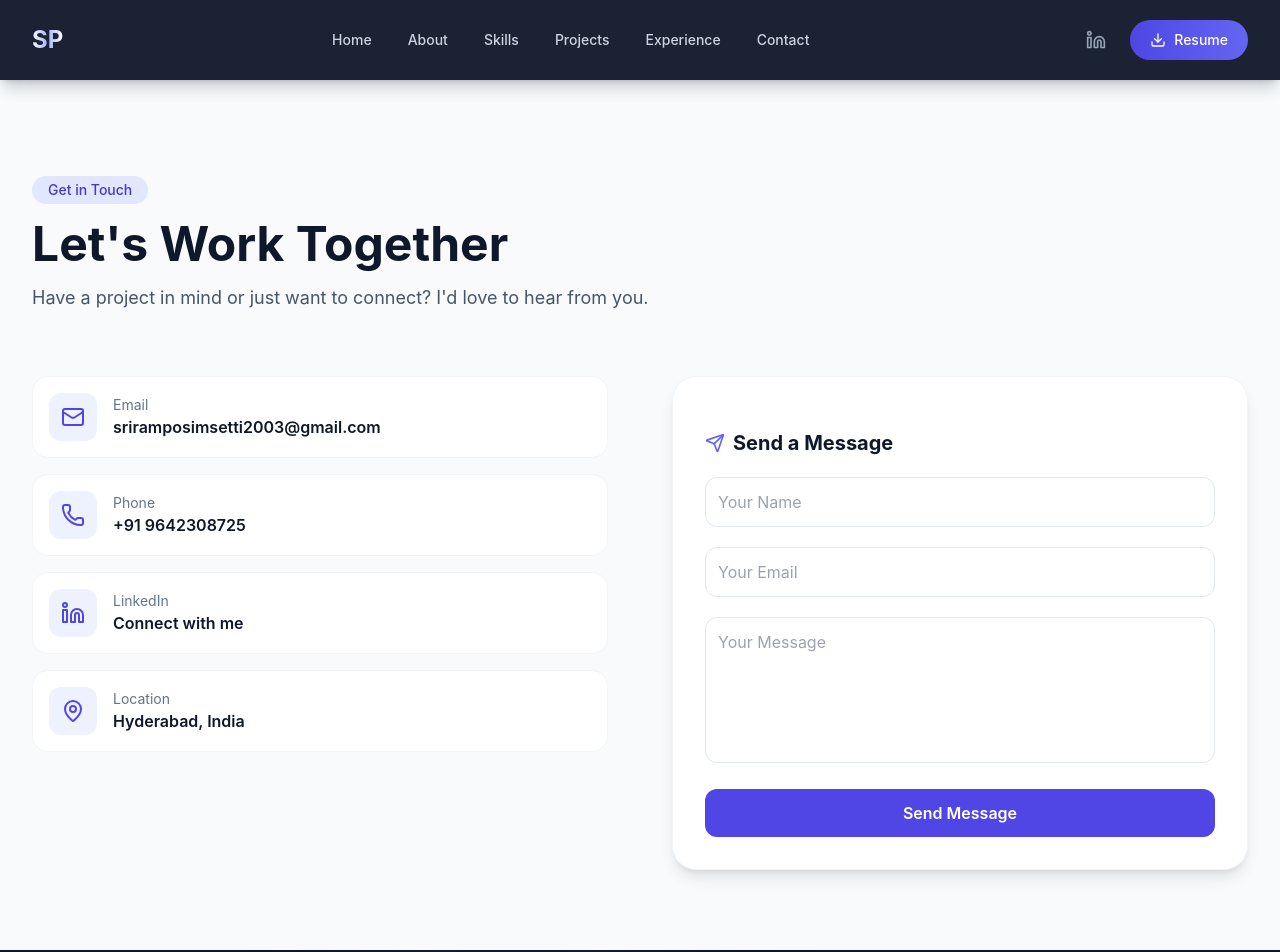
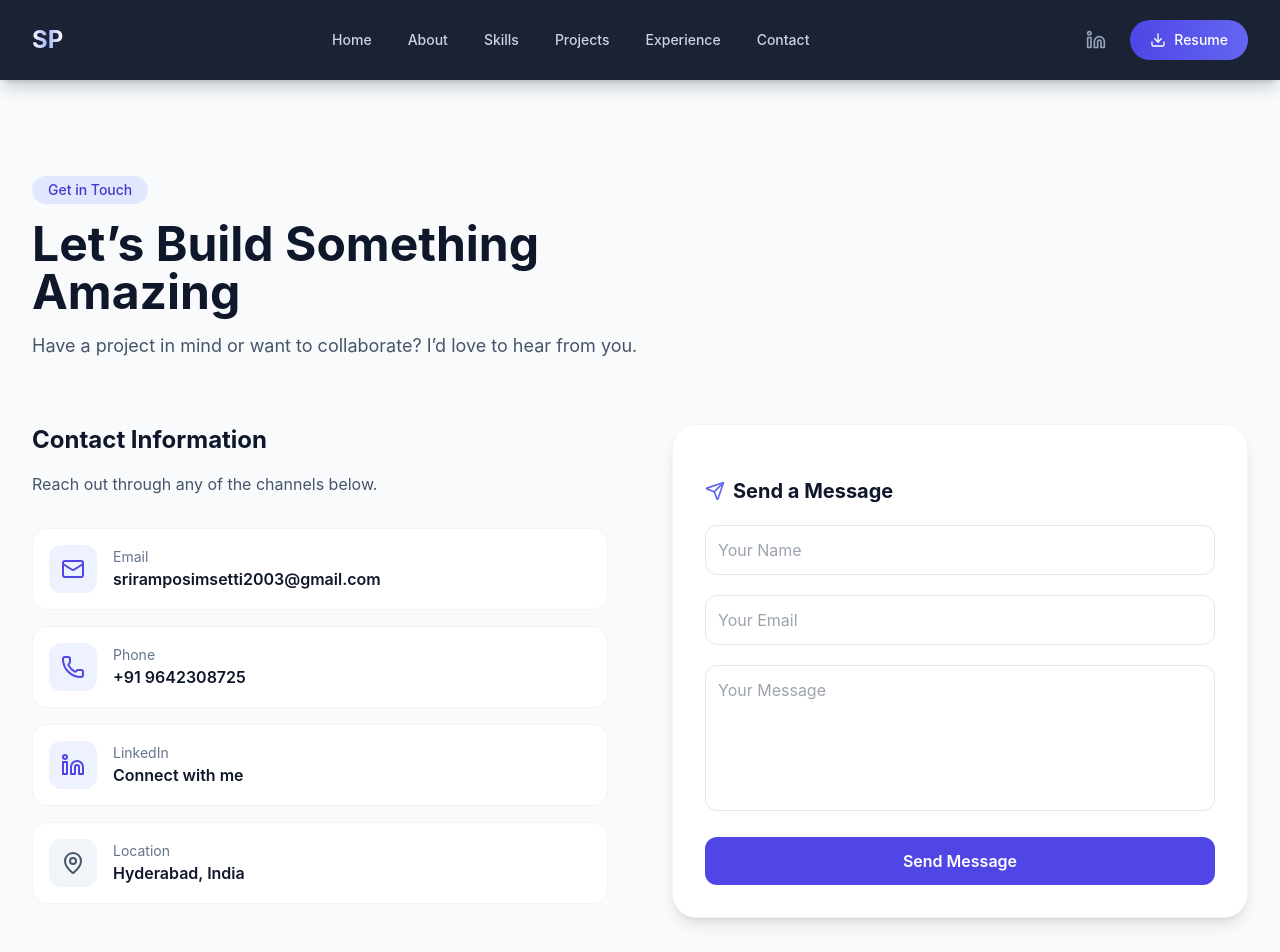
Before and after one commit to sriramposimsetti2003-tech/portfolio, a React (Vite) app in the folder portfolio/: page /contact in a window 1280 px wide. Shown: the top 952 px of the page. Built offline with nearby package versions, Linux system fonts and the light colour scheme.

Commit message:
Secondaty change to get emails

```diff
--- a/portfolio/src/Pages/Contact.jsx
+++ b/portfolio/src/Pages/Contact.jsx
@@ -3,14 +3,25 @@ import { motion } from "framer-motion";
 import { Mail, Phone, Linkedin, MapPin, Send } from "lucide-react";
 
 export default function Contact() {
-  const [form, setForm] = useState({
-    name: "",
-    email: "",
-    message: "",
+  const [status, setStatus] = useState("idle");
+
+  const handleSubmit = (e) => {
+    e.preventDefault();
+    setStatus("sending");
+
+    const formData = new FormData(e.target);
+
+    fetch("/", {
+      method: "POST",
+      body: formData,
+    })
+      .then(() => {
+        setStatus("success");
+        e.target.reset();
+      })
+      .catch(() => {
+        setStatus("error");
       });
-
-  const handleChange = (e) => {
-    setForm({ ...form, [e.target.name]: e.target.value });
   };
 
   const contactInfo = [
@@ -41,31 +52,58 @@ export default function Contact() {
   ];
 
   return (
-    <div className="min-h-screen pt-24 pb-20 relative">
+    <section id="contact" className="min-h-screen pt-24 pb-20 relative">
       {/* Background */}
       <div className="absolute inset-0 bg-gradient-to-b from-slate-50 to-white -z-10" />
+      <div className="absolute bottom-0 right-0 w-[600px] h-[600px] bg-gradient-to-br from-indigo-100/50 to-cyan-100/50 rounded-full blur-3xl -z-10" />
 
       <div className="max-w-7xl mx-auto px-6 lg:px-8">
-        {/* Heading */}
+        {/* Header */}
         <div className="max-w-2xl mb-16">
           <span className="inline-block mb-4 px-4 py-1 text-sm font-medium rounded-full bg-indigo-100 text-indigo-700">
             Get in Touch
           </span>
           <h2 className="text-4xl md:text-5xl font-bold text-slate-900 mb-4">
-            Let's Work Together
+            Let’s Build Something Amazing
           </h2>
           <p className="text-lg text-slate-600">
-            Have a project in mind or just want to connect? I'd love to hear from you.
+            Have a project in mind or want to collaborate? I’d love to hear from you.
           </p>
         </div>
 
         <div className="grid lg:grid-cols-2 gap-16">
-          {/* Contact Info */}
+          {/* LEFT: Contact Info */}
+          <motion.div
+            initial={{ opacity: 0, x: -40 }}
+            whileInView={{ opacity: 1, x: 0 }}
+            viewport={{ once: true }}
+            transition={{ duration: 0.6 }}
+            className="space-y-8"
+          >
+            <div>
+              <h3 className="text-2xl font-bold text-slate-900 mb-4">
+                Contact Information
+              </h3>
+              <p className="text-slate-600">
+                Reach out through any of the channels below.
+              </p>
+            </div>
+
             <div className="space-y-4">
               {contactInfo.map((info, i) => (
-              <div
-                key={i}
-                className="flex items-center gap-4 p-4 bg-white rounded-2xl border border-slate-100"
+                <motion.div
+                  key={info.label}
+                  initial={{ opacity: 0, y: 20 }}
+                  whileInView={{ opacity: 1, y: 0 }}
+                  viewport={{ once: true }}
+                  transition={{ delay: i * 0.1 }}
+                >
+                  {info.href ? (
+                    <a
+                      href={info.href}
+                      target={info.href.startsWith("http") ? "_blank" : undefined}
+                      rel="noopener noreferrer"
+                      className="flex items-center gap-4 p-4 bg-white rounded-2xl border border-slate-100 hover:border-indigo-200 hover:shadow-lg transition-all"
                     >
                       <div className="p-3 bg-indigo-50 rounded-xl">
                         <info.icon className="w-6 h-6 text-indigo-600" />
@@ -76,23 +114,39 @@ export default function Contact() {
                           {info.value}
                         </p>
                       </div>
+                    </a>
+                  ) : (
+                    <div className="flex items-center gap-4 p-4 bg-white rounded-2xl border border-slate-100">
+                      <div className="p-3 bg-slate-100 rounded-xl">
+                        <info.icon className="w-6 h-6 text-slate-600" />
                       </div>
+                      <div>
+                        <p className="text-sm text-slate-500">{info.label}</p>
+                        <p className="font-semibold text-slate-900">
+                          {info.value}
+                        </p>
+                      </div>
+                    </div>
+                  )}
+                </motion.div>
               ))}
             </div>
+          </motion.div>
 
-          {/* ✅ NETLIFY FORM */}
+          {/* RIGHT: Netlify Contact Form */}
           <motion.form
             name="contact"
             method="POST"
             data-netlify="true"
             data-netlify-honeypot="bot-field"
+            onSubmit={handleSubmit}
             initial={{ opacity: 0, x: 40 }}
             whileInView={{ opacity: 1, x: 0 }}
             viewport={{ once: true }}
             transition={{ duration: 0.6 }}
             className="bg-white rounded-3xl p-8 border border-slate-100 shadow-lg space-y-5"
           >
-            {/* REQUIRED hidden input */}
+            {/* Required hidden fields */}
             <input type="hidden" name="form-name" value="contact" />
             <input type="hidden" name="bot-field" />
 
@@ -106,8 +160,7 @@ export default function Contact() {
               name="name"
               placeholder="Your Name"
               required
-              onChange={handleChange}
-              className="w-full p-3 rounded-xl border border-slate-200 focus:ring-2 focus:ring-indigo-500"
+              className="w-full p-3 rounded-xl border border-slate-200 focus:ring-2 focus:ring-indigo-500 outline-none"
             />
 
             <input
@@ -115,8 +168,7 @@ export default function Contact() {
               name="email"
               placeholder="Your Email"
               required
-              onChange={handleChange}
-              className="w-full p-3 rounded-xl border border-slate-200 focus:ring-2 focus:ring-indigo-500"
+              className="w-full p-3 rounded-xl border border-slate-200 focus:ring-2 focus:ring-indigo-500 outline-none"
             />
 
             <textarea
@@ -124,19 +176,29 @@ export default function Contact() {
               rows="5"
               placeholder="Your Message"
               required
-              onChange={handleChange}
-              className="w-full p-3 rounded-xl border border-slate-200 focus:ring-2 focus:ring-indigo-500 resize-none"
+              className="w-full p-3 rounded-xl border border-slate-200 focus:ring-2 focus:ring-indigo-500 outline-none resize-none"
             />
 
             <button
               type="submit"
-              className="w-full h-12 bg-indigo-600 text-white rounded-xl font-semibold hover:bg-indigo-700 transition"
+              disabled={status === "sending"}
+              className="w-full h-12 bg-indigo-600 text-white rounded-xl font-semibold hover:bg-indigo-700 transition disabled:opacity-60"
             >
-              Send Message
+              {status === "sending"
+                ? "Sending..."
+                : status === "success"
+                ? "Message Sent ✔"
+                : "Send Message"}
             </button>
+
+            {status === "error" && (
+              <p className="text-red-500 text-sm text-center">
+                Something went wrong. Please try again.
+              </p>
+            )}
           </motion.form>
         </div>
       </div>
-    </div>
+    </section>
   );
 }
```
Lines whose indentation alone changed are shown as unchanged.
